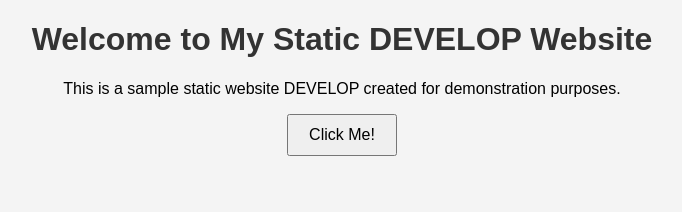
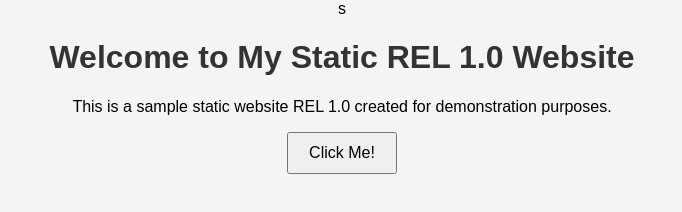
Before and after one commit to cloud-dev-user/githubpagesdemo, a plain HTML site: page index.html in a window 1280 px wide. Shown: the whole page, without its empty margins (298-980 px from the left). Drawn offline with Linux system fonts and the light colour scheme.

Commit message:
Update index.html

```diff
--- a/index.html
+++ b/index.html
@@ -1,14 +1,14 @@
-<!DOCTYPE html>
+s<!DOCTYPE html>
   <html lang="en">
   <head>
      <meta charset="UTF-8">
      <meta name="viewport" content="width=device-width, initial-scale=1.0">
-     <title>My Static DEVELOP Website</title>
+     <title>My Static REL 1.0 Website</title>
      <link rel="stylesheet" href="styles.css">
   </head>
   <body>
-      <h1>Welcome to My Static DEVELOP Website</h1>
-      <p>This is a sample static website  DEVELOP created for demonstration purposes.</p>
+      <h1>Welcome to My Static  REL 1.0 Website</h1>
+      <p>This is a sample static website   REL 1.0 created for demonstration purposes.</p>
       <button id="myButton">Click Me!</button>
       <script src="script.js"></script>
   </body>
```
